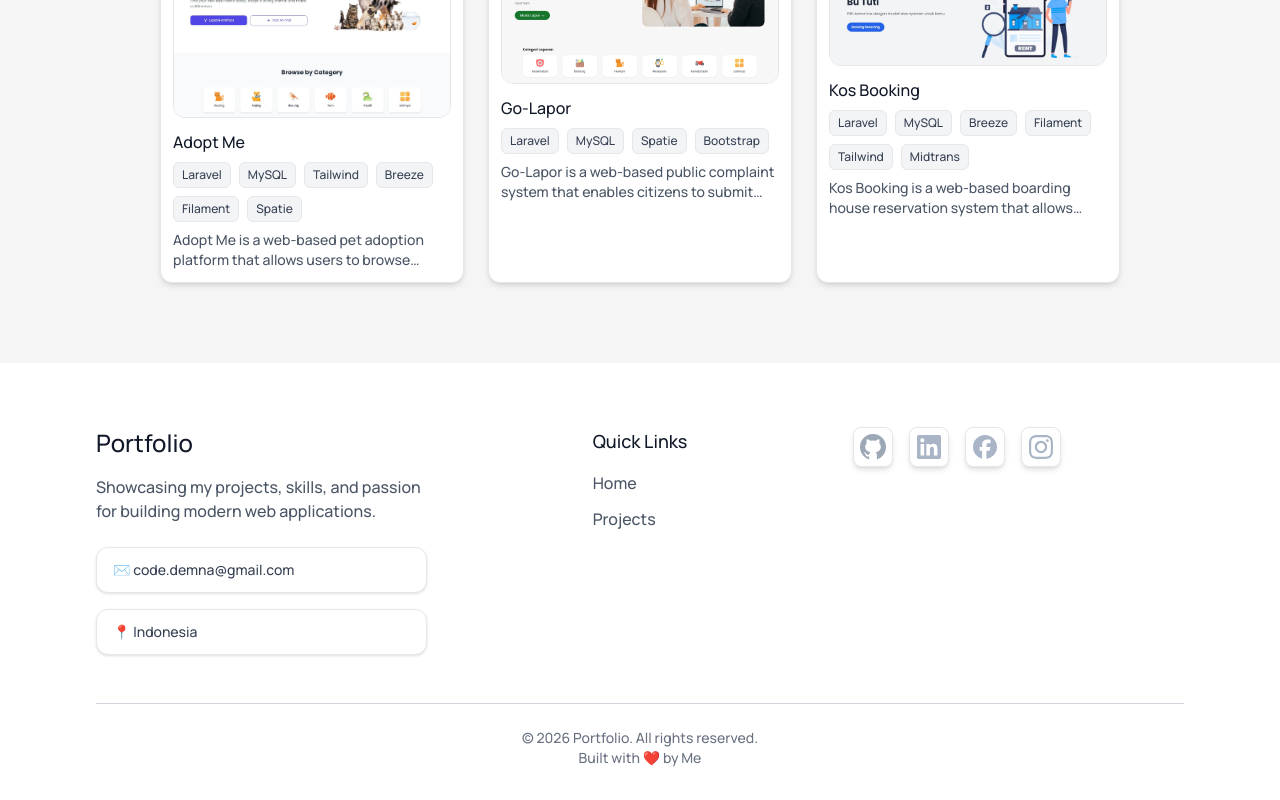
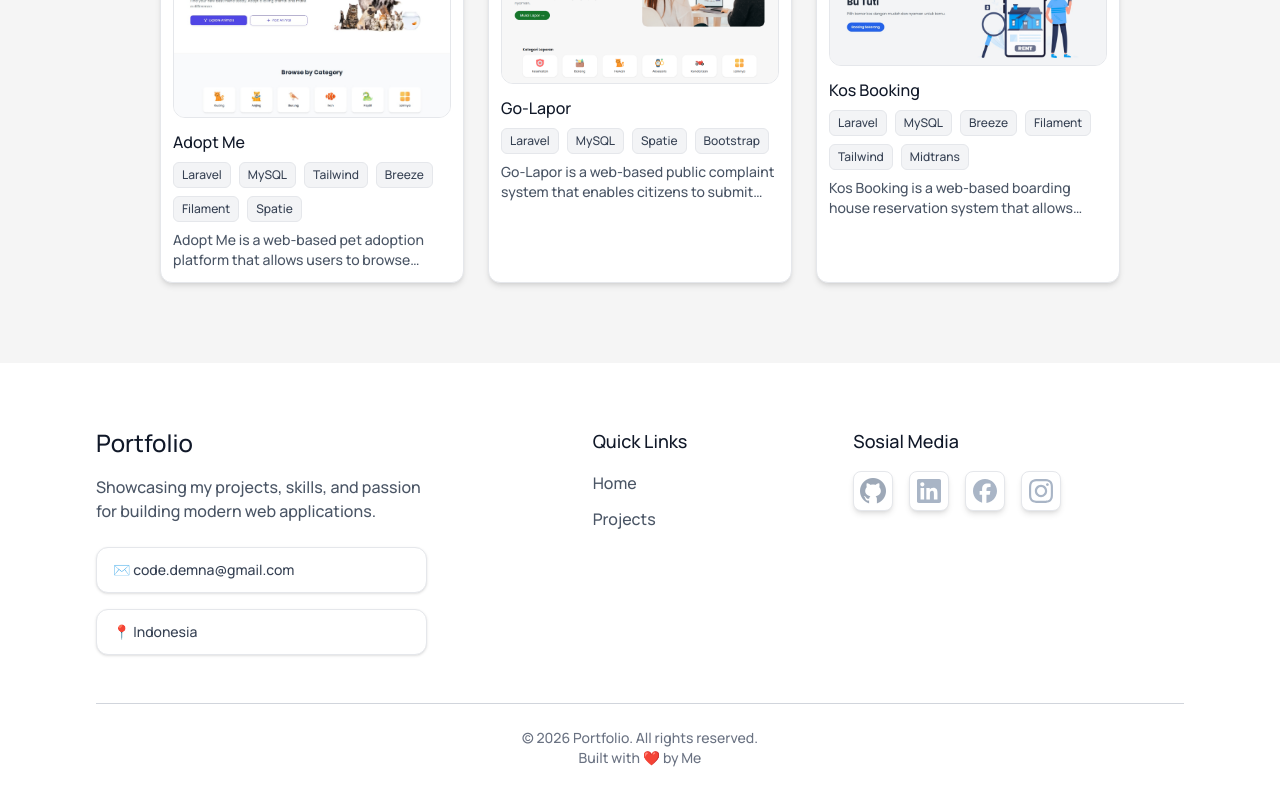
Before and after one commit to ariabintang24/new-portfolio, a React (Vite) app: page /projects in a window 1280 px wide. Shown: the part 773-1573 px from the top of the page. Built offline with nearby package versions, Linux system fonts and the light colour scheme.

Commit message:
improve footer

```diff
--- a/src/components/Footer.jsx
+++ b/src/components/Footer.jsx
@@ -91,6 +91,11 @@ const Footer = () => {
         </div>
 
         {/* RIGHT */}
+        <div className="flex flex-col">
+          <h3 className="text-lg font-semibold mb-4 text-gray-900 dark:text-white">
+            Sosial Media
+          </h3>
+
           <div className="flex gap-4">
             {[
               {
@@ -130,12 +135,11 @@ const Footer = () => {
                 <img
                   src={item.icon}
                   alt="social icon"
-                className={`${
-                  item.isGithub ? "w-8" : "w-6"
-                } opacity-80 dark:opacity-90`}
+                  className={`${item.isGithub ? "w-8" : "w-6"} opacity-80 dark:opacity-90`}
                 />
               </a>
             ))}
+          </div>
         </div>
       </div>
 
```
Lines whose indentation alone changed are shown as unchanged.
